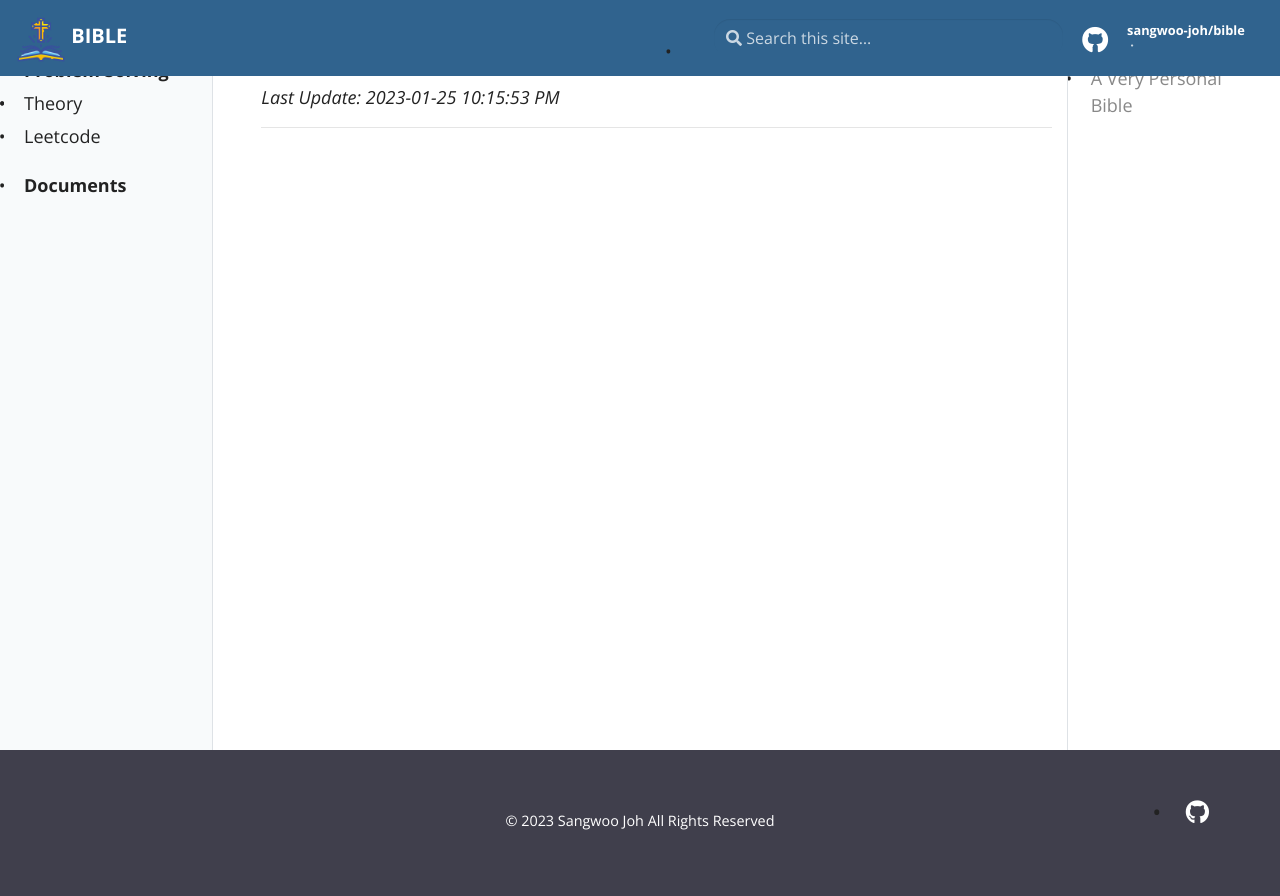
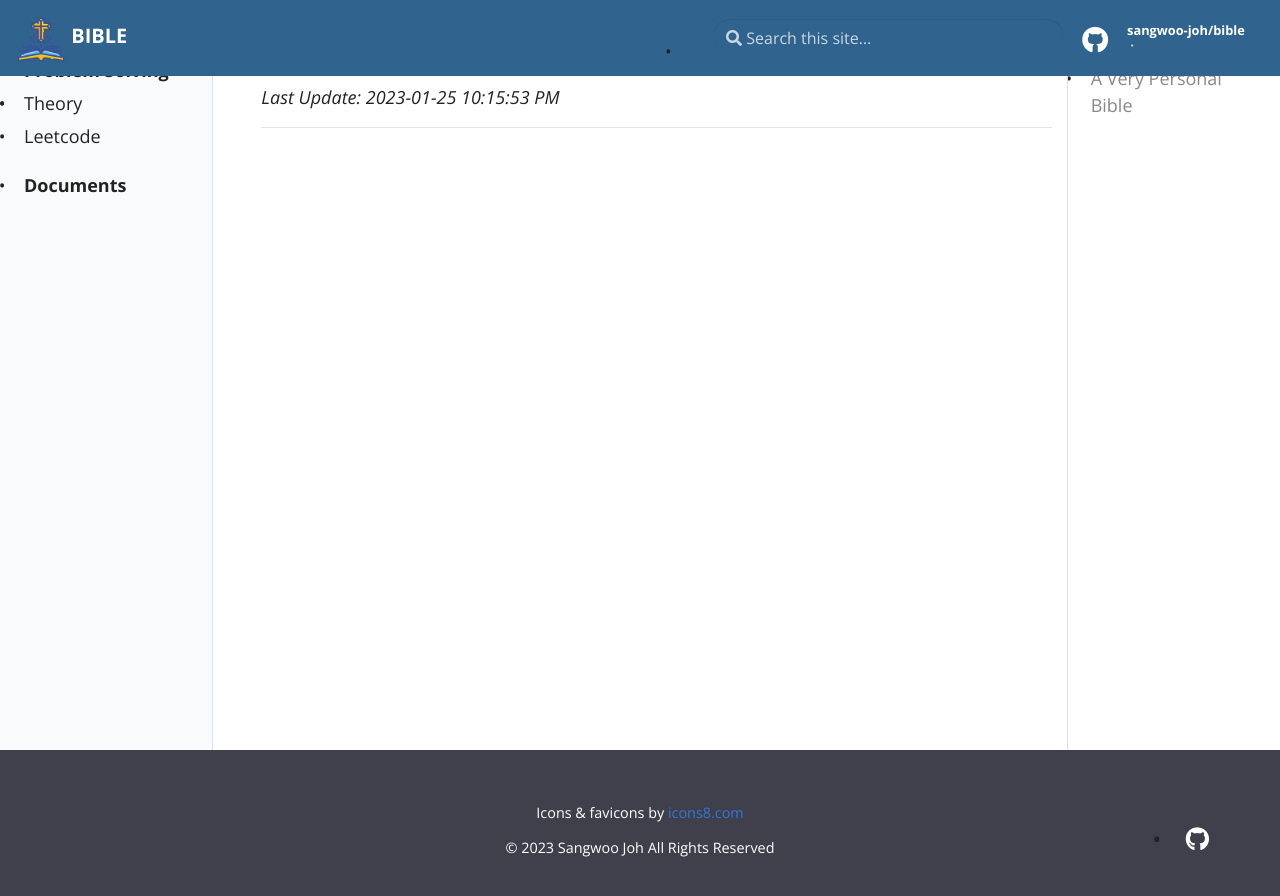
Before and after one commit to sangwoo-joh/book, a Jekyll site: the page built from pages/index.md, in a window 1280 px wide and 900 px high, scrolled down 134 px. Shown: the top 896 px of the window. Built offline with Jekyll 4.4.1, drawn with Linux system fonts in a browser that asks for light colours; comment, search, counter and statistics services are not loaded; our own code applies the rules of GitHub Pages for plain Markdown files.

Commit message:
Update logo, and copyright

```diff
--- a/_config.yml
+++ b/_config.yml
@@ -67,7 +67,7 @@
 # google-analytics: UA-XXXXXXXXXX
 # Image and (square) dimension for logo (don't start with /)
 # If commented, will use material hat theme
-# logo: "assets/img/logo/SRCC-square-red.png"
+logo: "assets/img/logo.png"
 logo_pixels: 34
 color: "#30638e"
 # color: "#8c1515" # primary color for header, buttons
--- a/_includes/footer.html
+++ b/_includes/footer.html
@@ -32,6 +32,9 @@
         <small class="text-white">© {{ 'now' | date: "%Y" }} {{ site.author }} All Rights Reserved</small>
         {% if site.privacy %}<small class="ml-1"><a href="{{ site.privacy }}" target="_blank">Privacy Policy</a></small>{% endif %}
       </div>
+      <div class="col-12 text-center">
+        <small class="text-white">Icons & favicons by <a href="https://icons8.com">icons8.com</a></small>
+      </div>
     </div>
   </div>
 </footer>
```
